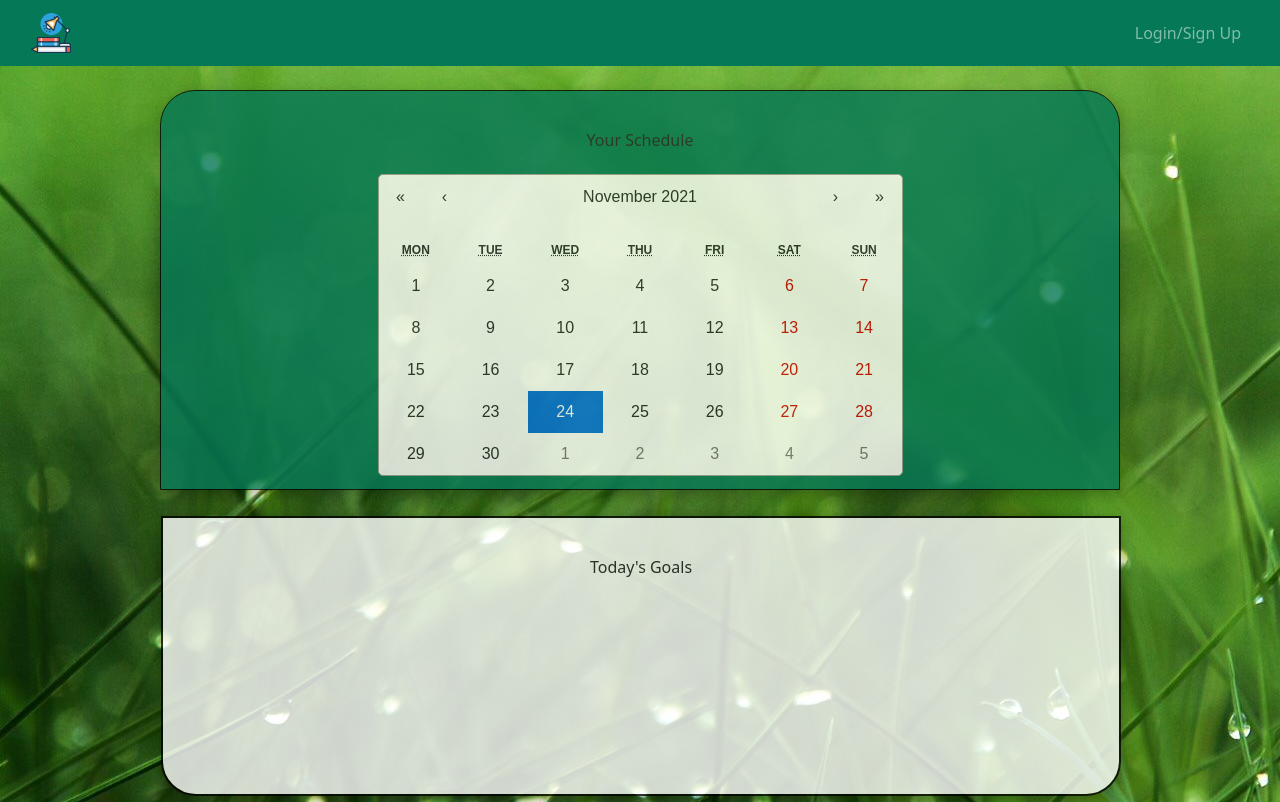
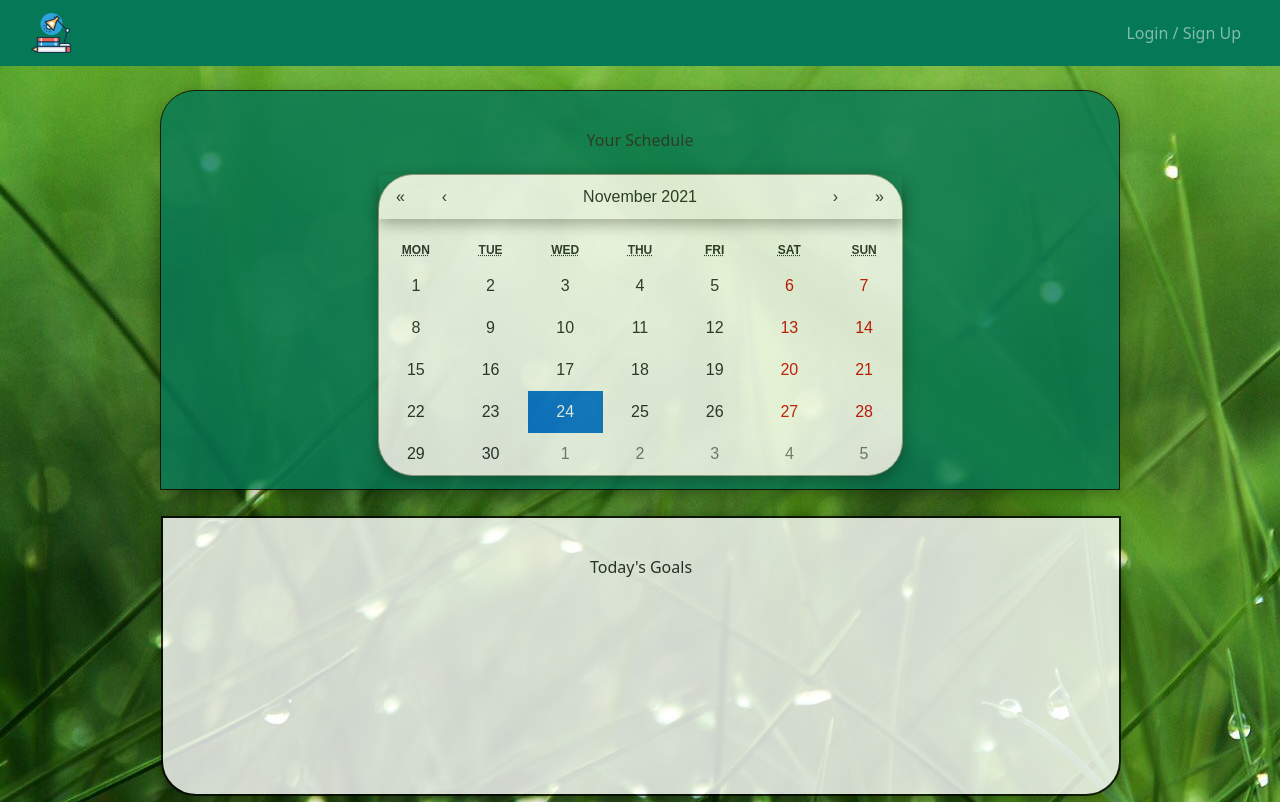
Before and after one commit to AarKaiser/studiously, a React (Create React App) app in the folder client/: page /schedule in a window 1280 px wide. Built offline with nearby package versions, Linux system fonts and the light colour scheme.

Commit message:
fixing link on home page

```diff
--- a/client/src/components/HomeButtons.js
+++ b/client/src/components/HomeButtons.js
@@ -3,7 +3,7 @@ import React from "react";
 export default function HomeButtons() {
   return (
     <div className="flex justify-center space-x-10">
-      <a href="/saved" className="btn-create-goals">
+      <a href="/goals" className="btn-create-goals">
         Create Goals
       </a>
       <a href="/schedule" className="btn-schedule">
--- a/client/src/components/Navbar.js
+++ b/client/src/components/Navbar.js
@@ -43,7 +43,7 @@ const AppNavbar = () => {
                 </>
               ) : (
                 <Nav.Link onClick={() => setShowModal(true)}>
-                  Login/Sign Up
+                  Login / Sign Up
                 </Nav.Link>
               )}
             </Nav>
--- a/client/src/pages/Schedule.css
+++ b/client/src/pages/Schedule.css
@@ -53,7 +53,8 @@
     border: 1px solid #a0a096;
     font-family: Arial, Helvetica, sans-serif;
     line-height: 1.125em;
-    border-radius: 5px;
+    border-radius: 35px;
+    box-shadow: rgba(0, 0, 0, 0.35) 0px 5px 15px;
   }
   .react-calendar--doubleView {
     width: 700px;
@@ -86,6 +87,7 @@
     display: flex;
     height: 44px;
     margin-bottom: 1em;
+    box-shadow: rgba(0, 0, 0, 0.35) 0px 5px 15px;
   }
   .react-calendar__navigation button {
     min-width: 44px;
@@ -94,6 +96,7 @@
   .react-calendar__navigation button:enabled:hover,
   .react-calendar__navigation button:enabled:focus {
     background-color: #e6e6e6;
+    box-shadow: rgba(0, 0, 0, 0.35) 0px 5px 15px;
   }
   .react-calendar__navigation button[disabled] {
     background-color: #f0f0f0;
```
